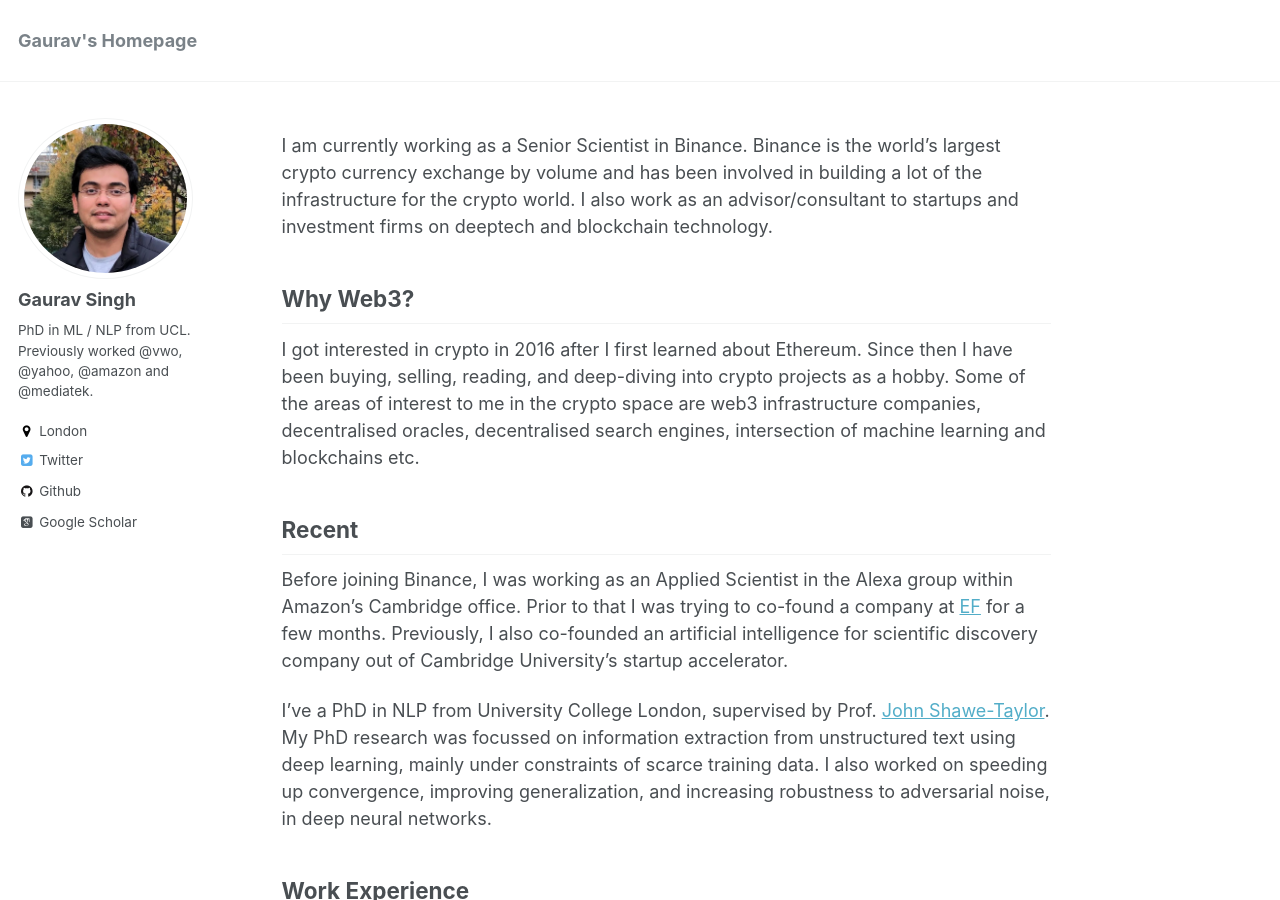
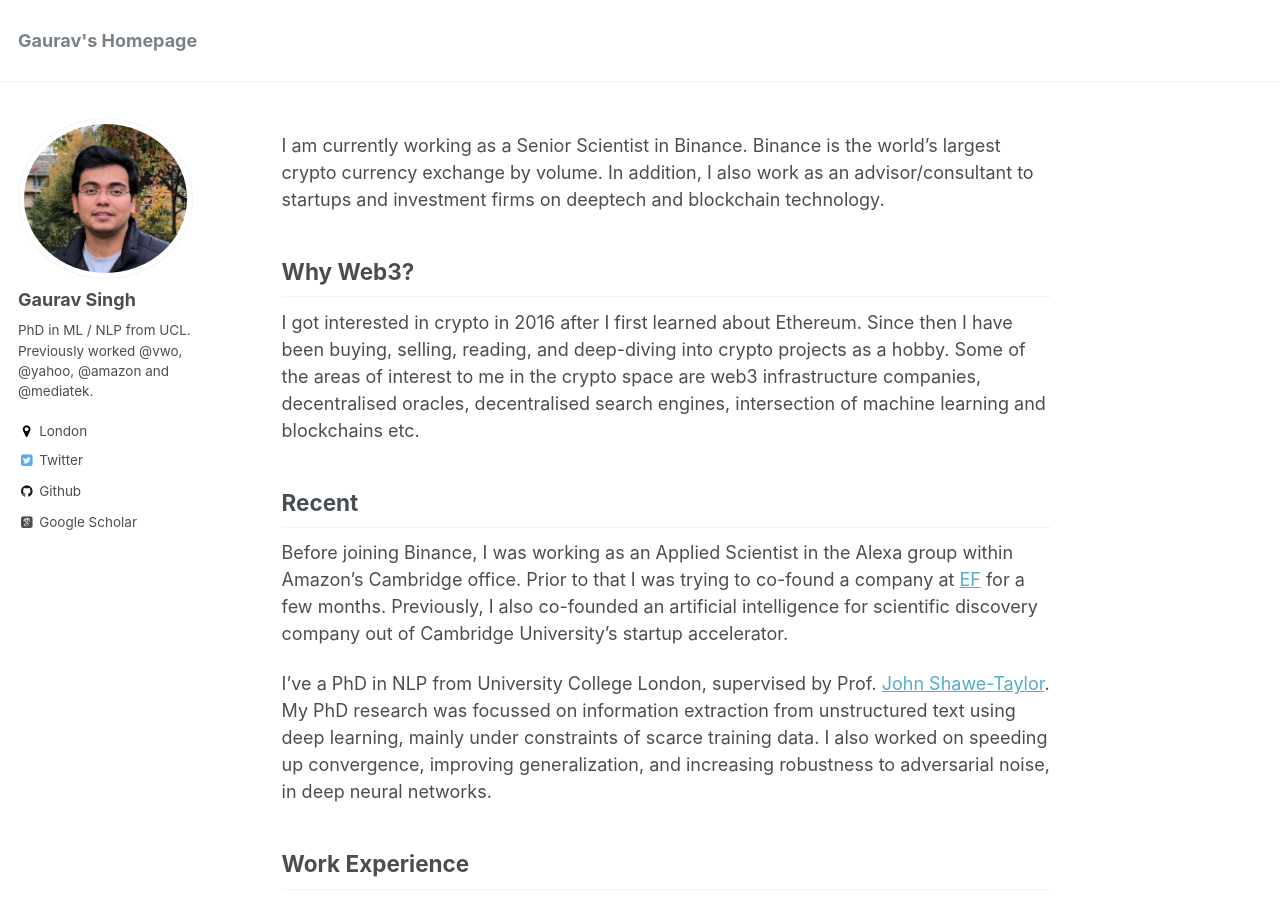
Before and after one commit to gauravsc/gauravsc.github.io, a Jekyll site: the page built from _pages/about.md, in a window 1280 px wide and 900 px high. Built offline with Jekyll 4.4.1, drawn with Linux system fonts in a browser that asks for light colours; some web fonts are replaced.

Commit message:
Update about.md

```diff
--- a/_pages/about.md
+++ b/_pages/about.md
@@ -8,7 +8,7 @@
   - /about.html
 ---
 
-I am currently working as a Senior Scientist in Binance. Binance is the world's largest crypto currency exchange by volume and has been involved in building a lot of the infrastructure for the crypto world. I also work as an advisor/consultant to startups and investment firms on deeptech and blockchain technology.
+I am currently working as a Senior Scientist in Binance. Binance is the world's largest crypto currency exchange by volume. In addition, I also work as an advisor/consultant to startups and investment firms on deeptech and blockchain technology.
 
 Why Web3?
 ------
```
